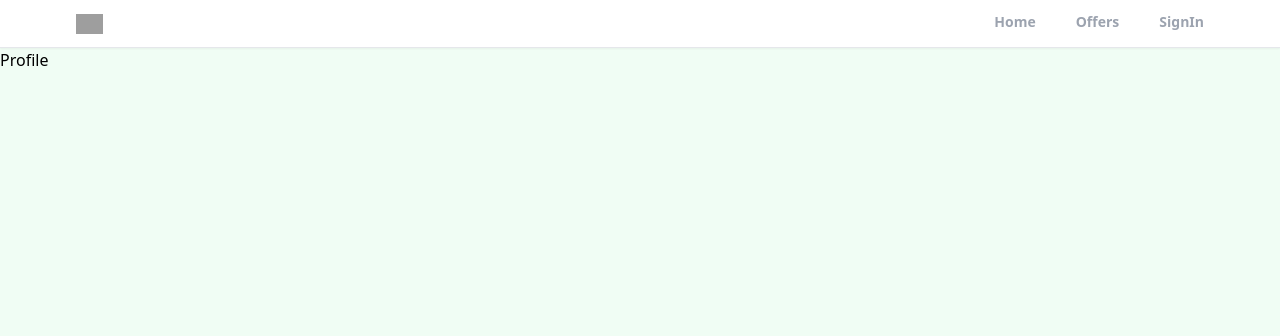
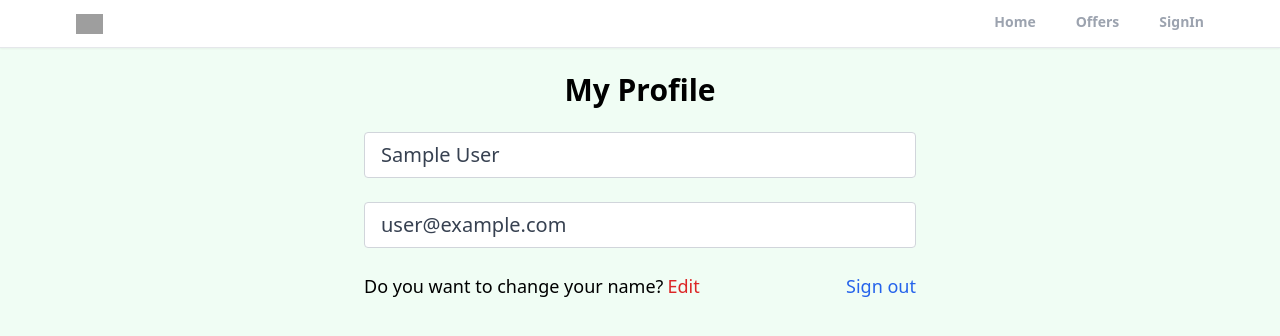
Before and after one commit to trushashah14/Realtor-Project, a React (Create React App) app: page /profile in a window 1280 px wide. Shown: the top 336 px of the page. Built offline with nearby package versions, Linux system fonts and the light colour scheme; no server answers; sample sign-in values are in the browser's storage; grey boxes are pictures that could not be loaded.

Commit message:
create private route and custom hook for protection the profile page and add the logout functionality

```diff
--- a/src/App.js
+++ b/src/App.js
@@ -8,6 +8,7 @@
 import Header from "./components/Header";
 import { ToastContainer } from "react-toastify";
 import "react-toastify/dist/ReactToastify.css";
+import PrivateRoute from "./components/PrivateRoute";
 
 function App() {
   return (
@@ -17,7 +18,9 @@
         <Routes>
           <Route path="/" element={<Home />} />
           <Route path="/offers" element={<Offers />} />
-          <Route path="/profile" element={<Profile />} />
+          <Route path="/profile" element={<PrivateRoute />}>
+            <Route path="/profile" element={<Profile />} />
+          </Route>
           <Route path="/sign-in" element={<SignIn />} />
           <Route path="/sign-up" element={<SignUp />} />
           <Route path="/forgot-password" element={<ForgotPassword />} />
--- /dev/null
+++ b/src/components/PrivateRoute.jsx
@@ -0,0 +1,9 @@
+import { Outlet, Navigate } from "react-router-dom";
+import { useAuthStatus } from "../hooks/useAuthStatus";
+export default function PrivateRoute() {
+  const { loggedIn, checkingStatus } = useAuthStatus();
+  if (checkingStatus) {
+    return <h3>Loading...</h3>;
+  }
+  return loggedIn ? <Outlet /> : <Navigate to="/sign-in" />;
+}
--- /dev/null
+++ b/src/hooks/useAuthStatus.jsx
@@ -0,0 +1,19 @@
+import { useEffect, useState } from "react";
+import { getAuth, onAuthStateChanged } from "firebase/auth";
+
+export function useAuthStatus() {
+  const [loggedIn, setLoggedIn] = useState(false);
+  const [checkingStatus, setCheckingStatus] = useState(true);
+
+  useEffect(() => {
+    const auth = getAuth();
+    console.log(auth);
+    onAuthStateChanged(auth, (user) => {
+      if (user) {
+        setLoggedIn(true);
+      }
+      setCheckingStatus(false);
+    });
+  }, []);
+  return { loggedIn, checkingStatus };
+}
--- a/src/pages/Profile.jsx
+++ b/src/pages/Profile.jsx
@@ -1,7 +1,64 @@
 import React from 'react'
+import { getAuth } from "firebase/auth";
+import { useState } from "react";
+import { useNavigate } from "react-router-dom";
 
 export default function Profile() {
+  const auth = getAuth();
+  const navigate = useNavigate();
+  const [formData, setFormData] = useState({
+    name: auth.currentUser.displayName,
+    email: auth.currentUser.email,
+  });
+  const { name, email } = formData;
+  function onLogout() {
+    auth.signOut();
+    navigate("/");
+  }
   return (
-    <div>Profile</div>
-  )
+
+    <>
+    <section className="max-w-6xl mx-auto flex justify-center items-center flex-col">
+      <h1 className="text-3xl text-center mt-6 font-bold">My Profile</h1>
+      <div className="w-full md:w-[50%] mt-6 px-3">
+        <form>
+          {/* Name Input */}
+
+          <input
+            type="text"
+            id="name"
+            value={name}
+            disabled
+            className="mb-6 w-full px-4 py-2 text-xl text-gray-700 bg-white border border-gray-300 rounded transition ease-in-out"
+          />
+
+          {/* Email Input */}
+
+          <input
+            type="email"
+            id="email"
+            value={email}
+            disabled
+            className="mb-6 w-full px-4 py-2 text-xl text-gray-700 bg-white border border-gray-300 rounded transition ease-in-out"
+          />
+
+          <div className="flex justify-between whitespace-nowrap text-sm sm:text-lg mb-6">
+            <p className="flex items-center ">
+              Do you want to change your name?
+              <span className="text-red-600 hover:text-red-700 transition ease-in-out duration-200 ml-1 cursor-pointer">
+                Edit
+              </span>
+            </p>
+            <p
+              onClick={onLogout}
+              className="text-blue-600 hover:text-blue-800 transition duration-200 ease-in-out cursor-pointer"
+            >
+              Sign out
+            </p>
+          </div>
+        </form>
+      </div>
+    </section>
+  </>
+);
 }
```
